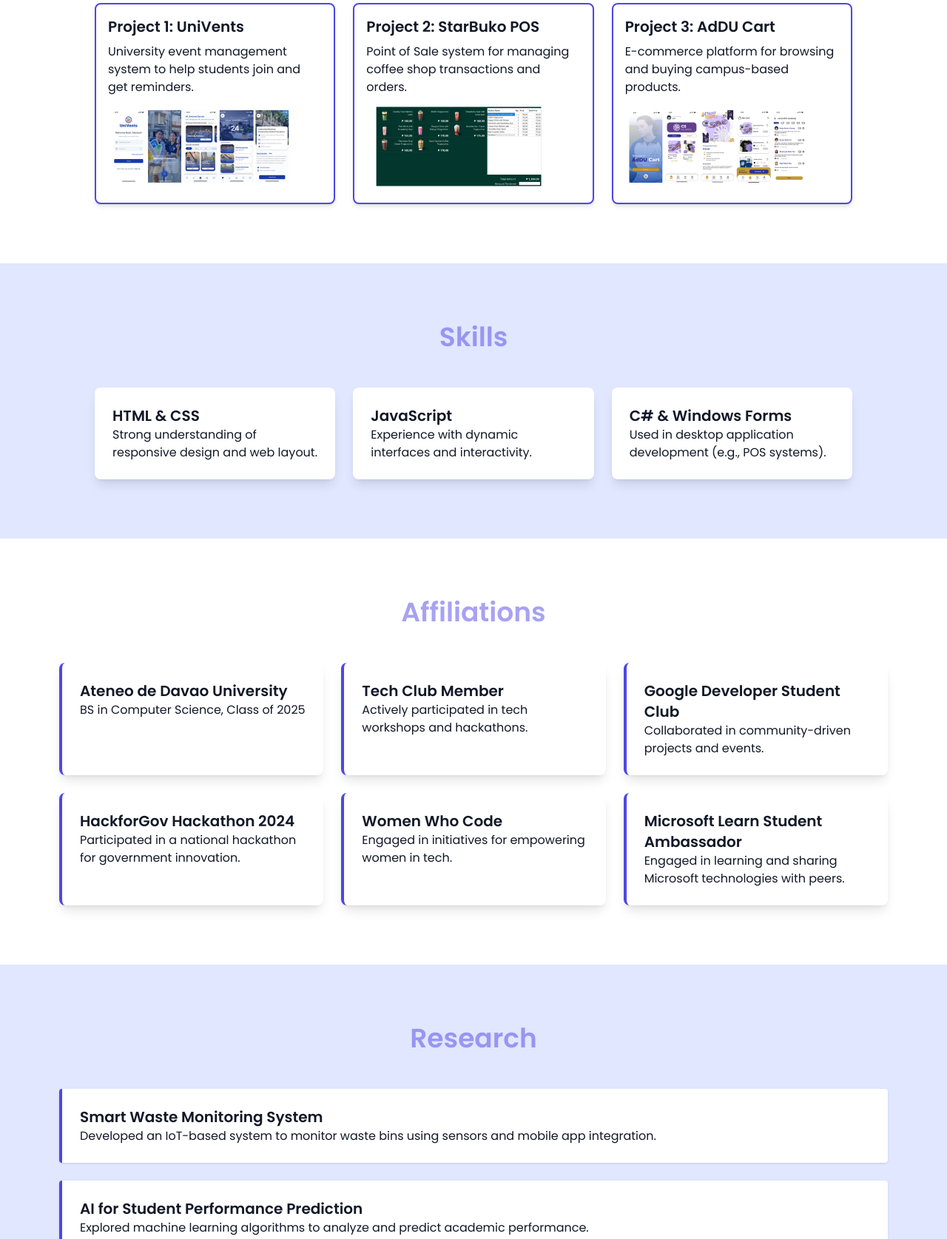
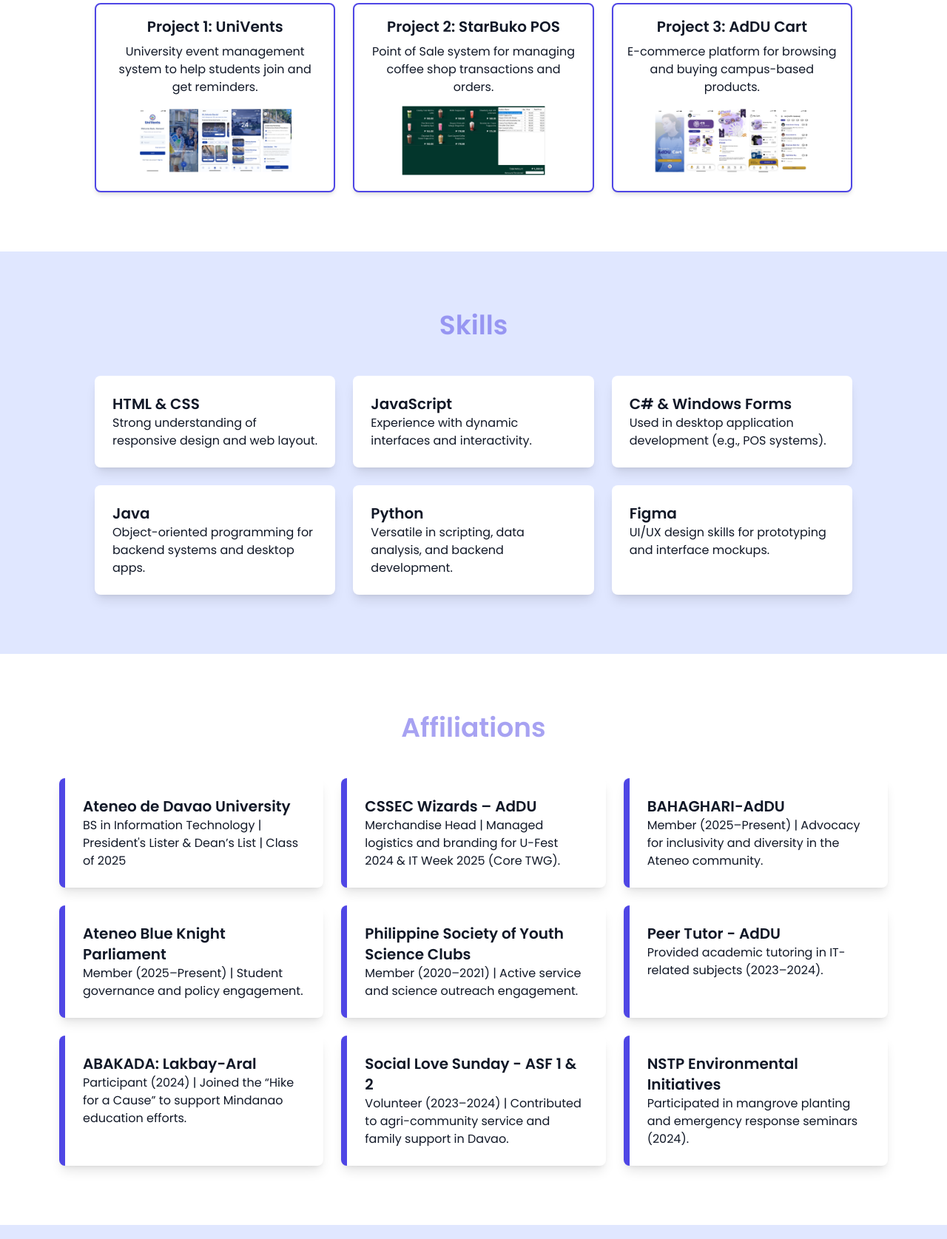
Before and after one commit to geahseptigtanloc/geahseptigtanloc.github.io, a plain HTML site: page index.html in a window 1280 px wide. Shown: the part 964-2639 px from the top of the page at 74% size. Drawn offline with nearby package versions, Linux system fonts and the light colour scheme.

Commit message:
Initial commit

```diff
--- a/index.html
+++ b/index.html
@@ -3,7 +3,7 @@
 <head>
   <meta charset="UTF-8" />
   <meta name="viewport" content="width=device-width, initial-scale=1.0" />
-  <title>Geah Sept Celo Igtanloc - Portfolio</title>
+  <title>Geah Sept Igtanloc - Portfolio</title>
   <script src="https://cdn.tailwindcss.com"></script>
   <link href="https://fonts.googleapis.com/css2?family=Poppins:wght@300;400;600&display=swap" rel="stylesheet" />
   <script src="https://unpkg.com/phosphor-icons"></script>
@@ -32,7 +32,7 @@
 <body class="bg-white text-gray-900 scroll-smooth">
   <!-- Header -->
   <header class="fixed top-0 w-full z-50 bg-white/90 shadow-md px-6 md:px-10 py-4 flex justify-between items-center">
-    <a href="#home" class="text-xl font-semibold">Geah Sept Celo Igtanloc.</a>
+    <a href="#home" class="text-xl font-semibold">Geah Sept Igtanloc.</a>
     <nav>
       <ul class="flex flex-wrap gap-4 md:gap-8 text-base font-semibold">
         <li><a href="#home" class="hover:text-indigo-600 transition">Home</a></li>
@@ -48,39 +48,39 @@
   <!-- Hero Section -->
   <section id="home" class="min-h-screen flex flex-col md:flex-row items-center justify-between px-6 md:px-20 pt-32">
     <div class="md:w-1/2 space-y-6">
-      <h2 class="text-2xl font-light">Hello, I'm</h2>
-      <h1 class="text-4xl md:text-6xl font-bold">Geah Sept Celo <span class="text-indigo-600">Igtanloc</span></h1>
-      <p class="text-lg md:text-xl">Aspiring Software Engineer passionate about technology and design.</p>
+      <h2 class="text-3xl font-light">Hello, I'm</h2>
+      <h1 class="text-5xl md:text-7xl font-bold">Geah Sept <span class="text-indigo-600">Igtanloc</span></h1>
+      <p class="text-lg md:text-xl">A 2nd-year BSIT student, aspiring to be a software engineer, passionate about technology and design.</p>
       <!-- Social Links -->
     <div class="flex gap-6 mt-8">
-        <a href="https://www.linkedin.com/in/geah-sept-igtanloc-071b57355/" target="_blank" class="w-12 h-12 bg-indigo-600 text-white rounded-full flex items-center justify-center hover:scale-110 transition">
-            <i class="ph-bold ph-linkedin-logo text-2xl"></i>
+        <a href="https://www.linkedin.com/in/geah-sept-igtanloc-071b57355/" target="_blank" class="w-16 h-16 bg-indigo-600 text-white rounded-full flex items-center justify-center hover:scale-110 transition">
+            <i class="ph-bold ph-linkedin-logo text-4xl"></i>
         </a>
-        <a href="https://github.com/geahseptigtanloc" target="_blank" class="w-12 h-12 bg-indigo-600 text-white rounded-full flex items-center justify-center hover:scale-110 transition">
-            <i class="ph-bold ph-github-logo text-2xl"></i>
+        <a href="https://github.com/geahseptigtanloc" target="_blank" class="w-16 h-16 bg-indigo-600 text-white rounded-full flex items-center justify-center hover:scale-110 transition">
+            <i class="ph-bold ph-github-logo text-4xl"></i>
         </a>
     </div>
       <!-- Education Section -->
       <div class="bg-indigo-50 border-l-4 border-indigo-600 p-6 rounded-lg shadow-md">
-        <h2 class="text-2xl font-bold text-indigo-600 mb-4">Education</h2>
+        <h2 class="text-4xl font-bold text-indigo-600 mb-4">Education</h2>
         <ul class="space-y-2">
             <li>
                 <p class="text-lg font-semibold">Bachelor of Science in Information Technology</p>
-                <p class="text-gray-700">Ateneo de Davao University | 2021 - Present</p>
+                <p class="text-gray-700">Ateneo de Davao University | 2023 - Present</p>
             </li>
             <li>
                 <p class="text-lg font-semibold">Senior High School - STEM Strand</p>
-                <p class="text-gray-700">Holy Cross of Davao College | 2019 - 2021</p>
+                <p class="text-gray-700">University of Mindanao Tagum College | 2021 - 2023</p>
             </li>
             <li>
                 <p class="text-lg font-semibold">Junior High School</p>
-                <p class="text-gray-700">Holy Cross of Davao College | 2015 - 2019</p>
+                <p class="text-gray-700">Tagum City National High School | 2017 - 2021</p>
             </li>
         </ul>
     </div>
 </div>
 <!-- Profile Image inside circle -->
-<div class="relative w-[300px] h-[300px] md:w-[400px] md:h-[400px] rounded-full border-[12px] border-indigo-600 shadow-xl overflow-hidden">
+<div class="relative w-[500px] h-[500px] md:w-[600px] md:h-[600px] rounded-full border-[12px] border-indigo-600 shadow-xl overflow-hidden">
     <img src="./Image.jpeg" alt="Profile" class="w-full h-full object-cover rounded-full z-10" />
 </div>
 </section>
@@ -90,19 +90,20 @@
   <h1 class="text-4xl font-extrabold text-indigo-600 text-center mb-12 animate-pulse">Projects</h1>
   <div class="grid grid-cols-1 md:grid-cols-3 gap-6">
     <div class="border-2 border-indigo-600 rounded-lg p-4 hover:scale-105 transition shadow-md bg-white">
-                <h3 class="text-xl font-semibold mb-2">Project 1: UniVents</h3>
-                <p class="mb-2">University event management system to help students join and get reminders.</p>
-                <img src="./UniVents.png" alt="UniVents" class="rounded-md" />
+      <h2 class="text-xl font-semibold mb-2 text-center">Project 1: UniVents</h2>
+      <p class="mb-2 text-center">University event management system to help students join and get reminders.</p>
+      <img src="./UniVents.png" alt="UniVents" class="rounded-md mx-auto block w-3/4" />
+  </div>
+
+      <div class="border-2 border-indigo-600 rounded-lg p-4 hover:scale-105 transition shadow-md bg-white">
+          <h2 class="text-xl font-semibold mb-2 text-center">Project 2: StarBuko POS</h2>
+          <p class="mb-2 text-center">Point of Sale system for managing coffee shop transactions and orders.</p>
+          <img src="./StarBuko.png" alt="StarBuko" class="rounded-md mx-auto block w-3/4" />
       </div>
       <div class="border-2 border-indigo-600 rounded-lg p-4 hover:scale-105 transition shadow-md bg-white">
-                <h3 class="text-xl font-semibold mb-2">Project 2: StarBuko POS</h3>
-                <p class="mb-2">Point of Sale system for managing coffee shop transactions and orders.</p>
-                <img src="./StarBuko.png" alt="StarBuko" class="rounded-md" />
-            </div>
-            <div class="border-2 border-indigo-600 rounded-lg p-4 hover:scale-105 transition shadow-md bg-white">
-                <h3 class="text-xl font-semibold mb-2">Project 3: AdDU Cart</h3>
-                <p class="mb-2">E-commerce platform for browsing and buying campus-based products.</p>
-                <img src="./AdDU Cart.png" alt="AdDU Cart" class="rounded-md" />
+          <h2 class="text-xl font-semibold mb-2 text-center">Project 3: AdDU Cart</h2>
+          <p class="mb-2 text-center">E-commerce platform for browsing and buying campus-based products.</p>
+          <img src="./AdDU Cart.png" alt="AdDU Cart" class="rounded-md mx-auto block w-3/4" />
       </div>
   </div>
 </section>
@@ -123,6 +124,18 @@
           <h3 class="text-xl font-semibold">C# & Windows Forms</h3>
           <p>Used in desktop application development (e.g., POS systems).</p>
       </div>
+      <div class="bg-white hover:bg-indigo-600 hover:text-white transition rounded-lg shadow-lg p-6 cursor-pointer">
+          <h3 class="text-xl font-semibold">Java</h3>
+          <p>Object-oriented programming for backend systems and desktop apps.</p>
+      </div>
+      <div class="bg-white hover:bg-indigo-600 hover:text-white transition rounded-lg shadow-lg p-6 cursor-pointer">
+          <h3 class="text-xl font-semibold">Python</h3>
+          <p>Versatile in scripting, data analysis, and backend development.</p>
+      </div>
+      <div class="bg-white hover:bg-indigo-600 hover:text-white transition rounded-lg shadow-lg p-6 cursor-pointer">
+          <h3 class="text-xl font-semibold">Figma</h3>
+          <p>UI/UX design skills for prototyping and interface mockups.</p>
+      </div>
   </div>
 </section>
 
@@ -130,51 +143,64 @@
 <section id="affiliations" class="px-6 md:px-20 py-20 bg-indigo-60">
   <h1 class="text-4xl font-extrabold text-indigo-600 text-center mb-12 animate-pulse">Affiliations</h1>
   <div class="grid md:grid-cols-3 lg:grid-cols-3 gap-6">
-        <!-- Flashcard 1 -->
-        <div class="bg-white border-l-4 border-indigo-600 p-6 shadow-lg rounded-lg transform transition duration-300 hover:scale-105 hover:shadow-xl hover:border-indigo-800">
+      <div class="bg-white border-l-8 border-indigo-600 p-6 shadow-lg rounded-lg transform transition duration-300 hover:scale-105 hover:shadow-xl hover:border-indigo-800">
           <h2 class="text-xl font-semibold">Ateneo de Davao University</h2>
-            <p>BS in Computer Science, Class of 2025</p>
+          <p>BS in Information Technology | President's Lister & Dean’s List | Class of 2025</p>
       </div>
-        <!-- Flashcard 2 -->
-        <div class="bg-white border-l-4 border-indigo-600 p-6 shadow-lg rounded-lg transform transition duration-300 hover:scale-105 hover:shadow-xl hover:border-indigo-800">
-            <h2 class="text-xl font-semibold">Tech Club Member</h2>
-            <p>Actively participated in tech workshops and hackathons.</p>
+
+      <div class="bg-white border-l-8 border-indigo-600 p-6 shadow-lg rounded-lg transform transition duration-300 hover:scale-105 hover:shadow-xl hover:border-indigo-800">
+          <h2 class="text-xl font-semibold">CSSEC Wizards – AdDU</h2>
+          <p>Merchandise Head | Managed logistics and branding for U-Fest 2024 & IT Week 2025 (Core TWG).</p>
       </div>
-        <!-- Flashcard 3 -->
-        <div class="bg-white border-l-4 border-indigo-600 p-6 shadow-lg rounded-lg transform transition duration-300 hover:scale-105 hover:shadow-xl hover:border-indigo-800">
-            <h2 class="text-xl font-semibold">Google Developer Student Club</h2>
-            <p>Collaborated in community-driven projects and events.</p>
+
+      <div class="bg-white border-l-8 border-indigo-600 p-6 shadow-lg rounded-lg transform transition duration-300 hover:scale-105 hover:shadow-xl hover:border-indigo-800">
+          <h2 class="text-xl font-semibold">BAHAGHARI-AdDU</h2>
+          <p>Member (2025–Present) | Advocacy for inclusivity and diversity in the Ateneo community.</p>
       </div>
-        <!-- Flashcard 4 -->
-        <div class="bg-white border-l-4 border-indigo-600 p-6 shadow-lg rounded-lg transform transition duration-300 hover:scale-105 hover:shadow-xl hover:border-indigo-800">
-            <h2 class="text-xl font-semibold">HackforGov Hackathon 2024</h2>
-            <p>Participated in a national hackathon for government innovation.</p>
+
+      <div class="bg-white border-l-8 border-indigo-600 p-6 shadow-lg rounded-lg transform transition duration-300 hover:scale-105 hover:shadow-xl hover:border-indigo-800">
+          <h2 class="text-xl font-semibold">Ateneo Blue Knight Parliament</h2>
+          <p>Member (2025–Present) | Student governance and policy engagement.</p>
       </div>
-        <!-- Flashcard 5 -->
-        <div class="bg-white border-l-4 border-indigo-600 p-6 shadow-lg rounded-lg transform transition duration-300 hover:scale-105 hover:shadow-xl hover:border-indigo-800">
-            <h2 class="text-xl font-semibold">Women Who Code</h2>
-            <p>Engaged in initiatives for empowering women in tech.</p>
+
+      <div class="bg-white border-l-8 border-indigo-600 p-6 shadow-lg rounded-lg transform transition duration-300 hover:scale-105 hover:shadow-xl hover:border-indigo-800">
+          <h2 class="text-xl font-semibold">Philippine Society of Youth Science Clubs</h2>
+          <p>Member (2020–2021) | Active service and science outreach engagement.</p>
       </div>
-        <!-- Flashcard 6 -->
-        <div class="bg-white border-l-4 border-indigo-600 p-6 shadow-lg rounded-lg transform transition duration-300 hover:scale-105 hover:shadow-xl hover:border-indigo-800">
-            <h2 class="text-xl font-semibold">Microsoft Learn Student Ambassador</h2>
-            <p>Engaged in learning and sharing Microsoft technologies with peers.</p>
+
+      <div class="bg-white border-l-8 border-indigo-600 p-6 shadow-lg rounded-lg transform transition duration-300 hover:scale-105 hover:shadow-xl hover:border-indigo-800">
+          <h2 class="text-xl font-semibold">Peer Tutor - AdDU</h2>
+          <p>Provided academic tutoring in IT-related subjects (2023–2024).</p>
+      </div>
+
+      <div class="bg-white border-l-8 border-indigo-600 p-6 shadow-lg rounded-lg transform transition duration-300 hover:scale-105 hover:shadow-xl hover:border-indigo-800">
+          <h2 class="text-xl font-semibold">ABAKADA: Lakbay-Aral</h2>
+          <p>Participant (2024) | Joined the “Hike for a Cause” to support Mindanao education efforts.</p>
+      </div>
+
+      <div class="bg-white border-l-8 border-indigo-600 p-6 shadow-lg rounded-lg transform transition duration-300 hover:scale-105 hover:shadow-xl hover:border-indigo-800">
+          <h2 class="text-xl font-semibold">Social Love Sunday - ASF 1 & 2</h2>
+          <p>Volunteer (2023–2024) | Contributed to agri-community service and family support in Davao.</p>
+      </div>
+
+      <div class="bg-white border-l-8 border-indigo-600 p-6 shadow-lg rounded-lg transform transition duration-300 hover:scale-105 hover:shadow-xl hover:border-indigo-800">
+          <h2 class="text-xl font-semibold">NSTP Environmental Initiatives</h2>
+          <p>Participated in mangrove planting and emergency response seminars (2024).</p>
       </div>
   </div>
 </section>
-
 
 <!-- Research Section -->
 <section id="research" class="px-6 md:px-20 py-20 bg-indigo-100">
   <h1 class="text-4xl font-extrabold text-indigo-600 text-center mb-12 animate-pulse">Research</h1>
   <div class="space-y-6">
     <div class="p-6 bg-white border-l-4 border-indigo-600 rounded shadow">
-        <h2 class="text-xl font-semibold">Smart Waste Monitoring System</h2>
-        <p>Developed an IoT-based system to monitor waste bins using sensors and mobile app integration.</p>
+      <h2 class="text-xl font-semibold text-indigo-600">Assessing the Awareness of Small Businesses in Davao City Regarding the Potential Threats of AI in Cybersecurity</h2>
+      <p>This study investigates how knowledgeable small business owners are about the cybersecurity risks associated with emerging AI technologies. It aims to raise awareness and promote adaptive security strategies within local enterprises.</p>
     </div>
     <div class="p-6 bg-white border-l-4 border-indigo-600 rounded shadow">
-        <h2 class="text-xl font-semibold">AI for Student Performance Prediction</h2>
-        <p>Explored machine learning algorithms to analyze and predict academic performance.</p>
+      <h2 class="text-xl font-semibold text-indigo-600">Eco-Friendly on a Budget: Efficiency of Banana for Fermented Fruit Juice as an Organic Fertilizer on the Growth of Brassica rapa subsp. chinensis (Petchay)</h2>
+      <p>This research explores the effectiveness of banana-based fermented fruit juice as an affordable and sustainable organic fertilizer, focusing on its impact on the growth of Petchay plants.</p>
     </div>
   </div>
 </section>
@@ -189,6 +215,7 @@
     <button type="submit" class="bg-indigo-600 text-white px-6 py-3 rounded-lg font-semibold hover:bg-indigo-700 transition">Send Message</button>
   </form>
 </section>
+
 <!-- Code injected by live-server -->
 <script>
 	// <![CDATA[  <-- For SVG support
```
Lines whose indentation alone changed are shown as unchanged.
